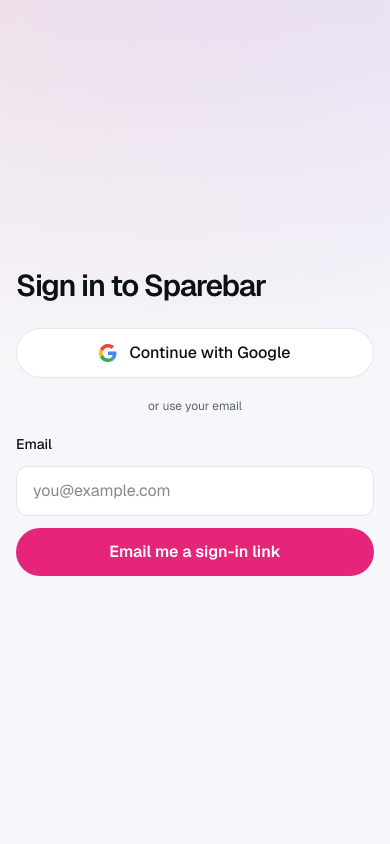
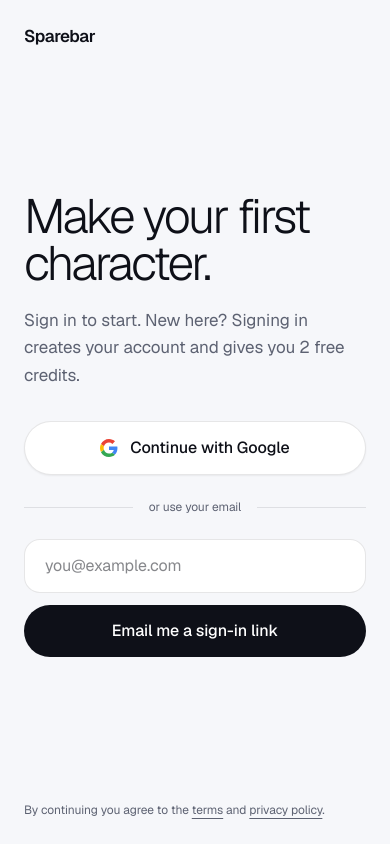
Before and after one commit to rishabhguptajs/sparebar-app, a Next.js app: page /login in a window 390 px wide. Built offline with nearby package versions, Linux system fonts and the light colour scheme; no server answers.

Commit message:
Redesign the login page as a split layout with the studio replay

```diff
--- a/src/app/login/page.tsx
+++ b/src/app/login/page.tsx
@@ -1,7 +1,13 @@
 "use client";
 
+import Link from "next/link";
 import { useEffect, useState } from "react";
 import { brand } from "@/config/brand";
+import { FREE_TIER } from "@/config/free-tier";
+import { MODELS } from "@/config/models";
+import { HeroDemo } from "@/components/hero-demo";
+import { HeroField } from "@/components/hero-field";
+import { creditsForModel } from "@/lib/credits";
 import { createClient } from "@/lib/supabase/client";
 
 export default function LoginPage() {
@@ -67,28 +73,33 @@ export default function LoginPage() {
     );
   }
 
+  const imageCredits = creditsForModel(MODELS.find((m) => m.key === "nano-banana-2.1")!);
+
   return (
-    <main className="grid min-h-screen place-items-center px-4">
-      <div className="w-full max-w-sm">
-        <h1 className="font-display text-3xl font-semibold tracking-tight">
-          Sign in to {brand.name}
+    <main className="landing grid min-h-dvh lg:grid-cols-[minmax(0,34rem)_1fr]">
+      <section className="flex min-h-dvh flex-col px-6 py-6 sm:px-12">
+        <Link href="/" className="text-[17px] font-semibold tracking-[-0.03em]">
+          {brand.name}
+        </Link>
+
+        <div className="my-auto w-full max-w-sm py-12">
+          <h1 className="text-5xl font-light leading-[0.98] tracking-[-0.055em] sm:text-6xl">
+            Make your first character.
           </h1>
+          <p className="mt-5 text-[17px] leading-relaxed text-ink-2">
+            Sign in to start. New here? Signing in creates your account and gives you {FREE_TIER.credits} free credits.
+          </p>
 
           {linkFailed && (
-          <p
-            role="alert"
-            className="mt-4 rounded-xl border border-danger/40 px-4 py-3 text-sm text-danger"
-          >
-            That link could not be used here. Request a new one and open it in
-            the same browser, or enter the code from the email.
+            <p role="alert" className="mt-6 rounded-2xl border border-danger/40 px-4 py-3 text-sm text-danger">
+              That did not work. Request a new email link and open it in the same browser, enter the code from the email, or use Google.
             </p>
           )}
 
           {state === "sent" ? (
-          <div className="mt-6 space-y-6">
+            <div className="mt-8 space-y-6">
               <p className="text-sm text-ink-2">
-              We sent an email to {email}. Open the link in it, or enter the
-              code below.
+                We sent an email to <span className="text-ink">{email}</span>. Open the link in it, or enter the code below.
               </p>
               <form onSubmit={verify} className="flex flex-col gap-3">
                 <label htmlFor="code" className="text-sm font-medium">
@@ -103,12 +114,9 @@ export default function LoginPage() {
                   required
                   value={code}
                   onChange={(e) => setCode(e.target.value.replace(/\D/g, ""))}
-                className="rounded-xl border border-line bg-panel px-4 py-3 text-lg tracking-[0.3em] tabular-nums"
+                  className="rounded-2xl border border-line bg-white px-5 py-3.5 text-lg tracking-[0.3em] tabular-nums outline-none transition-shadow focus:shadow-[0_0_0_4px_rgb(229_36_122/0.15)]"
                 />
-              <button
-                disabled={codeState === "checking" || code.length < 6}
-                className="rounded-full bg-accent px-4 py-3 font-semibold text-accent-ink disabled:opacity-40"
-              >
+                <button disabled={codeState === "checking" || code.length < 6} className="btn px-5 py-3.5 disabled:opacity-40">
                   {codeState === "checking" ? "Checking" : "Sign in"}
                 </button>
                 {codeState === "error" && (
@@ -123,51 +131,36 @@ export default function LoginPage() {
                   setCode("");
                   setCodeState("idle");
                 }}
-              className="text-sm text-ink-2 underline hover:text-ink"
+                className="text-sm text-ink-2 underline underline-offset-4 hover:text-ink"
               >
                 Use a different email
               </button>
             </div>
           ) : (
-          <>
-            <div className="mt-6">
+            <div className="mt-8">
               <button
                 type="button"
                 onClick={google}
                 disabled={googleBusy}
-                className="flex w-full items-center justify-center gap-3 rounded-full border border-line bg-panel px-4 py-3 font-medium transition-colors hover:bg-panel-2 disabled:opacity-60"
+                className="flex w-full items-center justify-center gap-3 rounded-full border border-line bg-white px-4 py-3.5 font-medium shadow-[0_1px_2px_rgb(14_16_24/0.06)] transition-all hover:-translate-y-px hover:shadow-[0_10px_30px_-12px_rgb(14_16_24/0.25)] disabled:opacity-60"
               >
-                <svg
-                  width="18"
-                  height="18"
-                  viewBox="0 0 48 48"
-                  aria-hidden="true"
-                >
-                  <path
-                    fill="#EA4335"
-                    d="M24 9.5c3.5 0 6.6 1.2 9.1 3.6l6.8-6.8C35.9 2.4 30.4 0 24 0 14.6 0 6.5 5.4 2.6 13.2l7.9 6.1C12.4 13.5 17.7 9.5 24 9.5z"
-                  />
-                  <path
-                    fill="#4285F4"
-                    d="M46.5 24.5c0-1.6-.1-3.1-.4-4.5H24v9h12.7c-.6 3-2.3 5.5-4.8 7.2l7.5 5.8c4.4-4.1 7.1-10.1 7.1-17.5z"
-                  />
-                  <path
-                    fill="#FBBC05"
-                    d="M10.5 28.7c-.5-1.5-.8-3-.8-4.7s.3-3.2.8-4.7l-7.9-6.1C.9 16.4 0 20.100 0 24s.9 7.600 2.600 10.800l7.900-6.100z"
-                  />
-                  <path
-                    fill="#34A853"
-                    d="M24 48c6.500 0 11.900-2.100 15.900-5.800l-7.500-5.800c-2.100 1.400-4.800 2.300-8.400 2.300-6.300 0-11.600-4-13.500-9.800l-7.900 6.100C6.500 42.600 14.600 48 24 48z"
-                  />
+                <svg width="18" height="18" viewBox="0 0 48 48" aria-hidden="true">
+                  <path fill="#EA4335" d="M24 9.5c3.5 0 6.6 1.2 9.1 3.6l6.8-6.8C35.9 2.4 30.4 0 24 0 14.6 0 6.5 5.4 2.6 13.2l7.9 6.1C12.4 13.5 17.7 9.5 24 9.5z" />
+                  <path fill="#4285F4" d="M46.5 24.5c0-1.6-.1-3.1-.4-4.5H24v9h12.7c-.6 3-2.3 5.5-4.8 7.2l7.5 5.8c4.4-4.1 7.1-10.1 7.1-17.5z" />
+                  <path fill="#FBBC05" d="M10.5 28.7c-.5-1.5-.8-3-.8-4.7s.3-3.2.8-4.7l-7.9-6.1C.9 16.4 0 20.1 0 24s.9 7.6 2.6 10.8l7.9-6.1z" />
+                  <path fill="#34A853" d="M24 48c6.5 0 11.9-2.1 15.9-5.8l-7.5-5.8c-2.1 1.4-4.8 2.3-8.4 2.3-6.3 0-11.6-4-13.5-9.8l-7.9 6.1C6.5 42.6 14.6 48 24 48z" />
                 </svg>
                 {googleBusy ? "Opening Google" : "Continue with Google"}
               </button>
-              <p className="my-5 text-center text-xs text-ink-2">
+
+              <div className="my-6 flex items-center gap-4 text-xs text-ink-2">
+                <span className="h-px flex-1 bg-line" />
                 or use your email
-              </p>
+                <span className="h-px flex-1 bg-line" />
               </div>
+
               <form onSubmit={submit} className="flex flex-col gap-3">
-              <label htmlFor="email" className="text-sm font-medium">
+                <label htmlFor="email" className="sr-only">
                   Email
                 </label>
                 <input
@@ -178,12 +171,9 @@ export default function LoginPage() {
                   value={email}
                   onChange={(e) => setEmail(e.target.value)}
                   placeholder="you@example.com"
-                className="rounded-xl border border-line bg-panel px-4 py-3"
+                  className="rounded-2xl border border-line bg-white px-5 py-3.5 outline-none transition-shadow focus:shadow-[0_0_0_4px_rgb(229_36_122/0.15)]"
                 />
-              <button
-                disabled={state === "sending"}
-                className="rounded-full bg-accent px-4 py-3 font-semibold text-accent-ink disabled:opacity-60"
-              >
+                <button disabled={state === "sending"} className="btn px-5 py-3.5 disabled:opacity-60">
                   {state === "sending" ? "Sending" : "Email me a sign-in link"}
                 </button>
                 {state === "error" && (
@@ -192,9 +182,29 @@ export default function LoginPage() {
                   </p>
                 )}
               </form>
-          </>
+            </div>
           )}
         </div>
+
+        <p className="text-xs leading-relaxed text-ink-2">
+          By continuing you agree to the{" "}
+          <Link href="/terms" className="underline underline-offset-4">
+            terms
+          </Link>{" "}
+          and{" "}
+          <Link href="/privacy" className="underline underline-offset-4">
+            privacy policy
+          </Link>
+          .
+        </p>
+      </section>
+
+      <aside className="relative isolate m-4 hidden place-items-center overflow-hidden rounded-[2rem] lg:grid">
+        <HeroField light seed={5} className="absolute inset-0 -z-10" />
+        <div className="w-full max-w-[34rem] px-6">
+          <HeroDemo imageCredits={imageCredits} />
+        </div>
+      </aside>
     </main>
   );
 }
```
Lines whose indentation alone changed are shown as unchanged.
